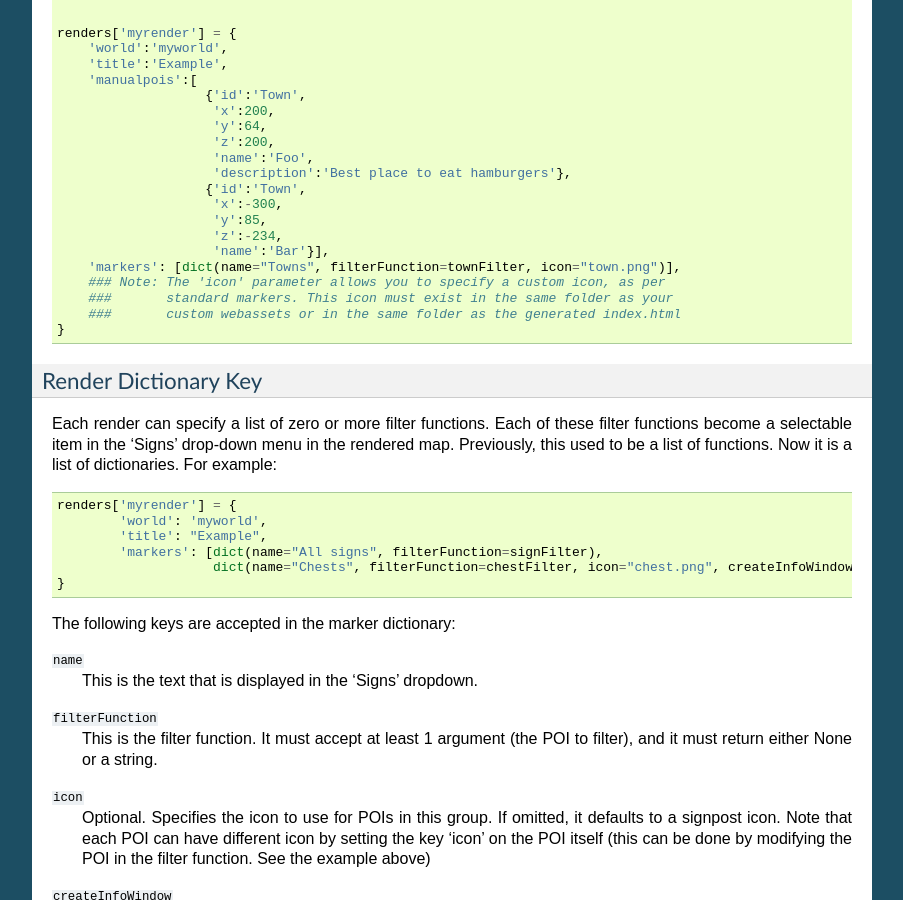
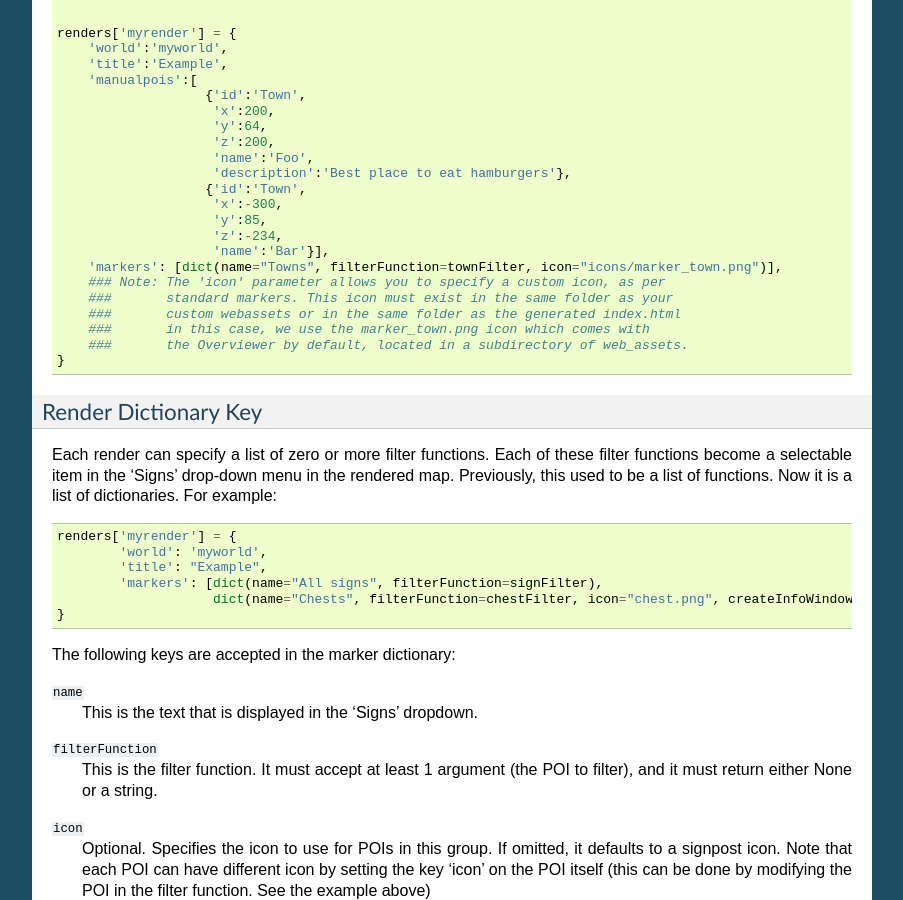
Before and after one commit to overviewer/Minecraft-Overviewer, a Sphinx documentation site: the page built from docs/signs.rst, in a window 1280 px wide and 900 px high, scrolled down 2171 px. Shown: the whole window, without its empty margins (198-1101 px from the left). Built offline with Sphinx 7.4.7, drawn with Linux system fonts in a browser that asks for light colours; some of the changed text lies outside the part shown.

Commit message:
Moved icons to subdirectory, adjusted docs
I also added one of the icons to the manualpois example, so people
have an exmaple of how they can use these in their configurations.

```diff
--- a/docs/signs.rst
+++ b/docs/signs.rst
@@ -147,10 +147,12 @@ Here is a more complex example where not every marker of a certain id has a cert
                         'y':85,
                         'z':-234,
                         'name':'Bar'}],
-        'markers': [dict(name="Towns", filterFunction=townFilter, icon="town.png")],
+        'markers': [dict(name="Towns", filterFunction=townFilter, icon="icons/marker_town.png")],
         ### Note: The 'icon' parameter allows you to specify a custom icon, as per
         ###       standard markers. This icon must exist in the same folder as your
         ###       custom webassets or in the same folder as the generated index.html
+        ###       in this case, we use the marker_town.png icon which comes with
+        ###       the Overviewer by default, located in a subdirectory of web_assets.
     }
 
 
@@ -239,7 +241,7 @@ Marker Icons Overviewer ships by default
 ========================================
 
 Overviewer comes with multiple small icons that you can use for your markers.
-You can find them in the ``overviewer_core/data/web_assets/`` directory.
+You can find them in the ``overviewer_core/data/web_assets/icons`` directory.
 
 If you want to make your own in the same style, you can use the provided
 ``marker_base_plain.svg`` and ``marker_base_plain_red.svg`` as template, with
```
Also changed, not shown: 32 other files.
